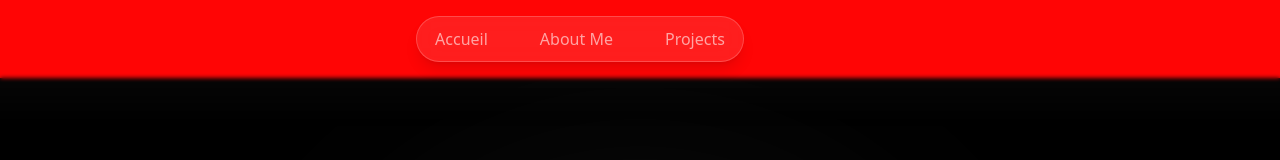
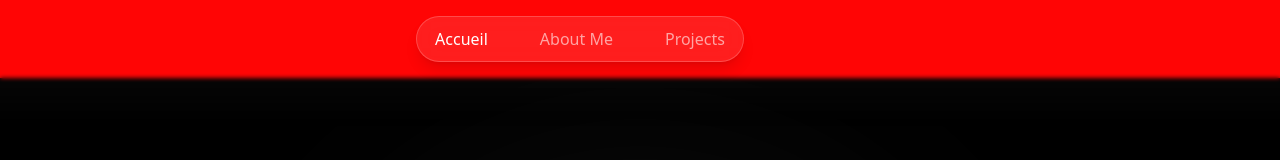
Before and after one commit to Koro03/portfolio, a Next.js app: page / in a window 1280 px wide. Shown: the top 160 px of the page. Built offline with nearby package versions, Linux system fonts and the light colour scheme.

Commit message:
Center header navigation on all screen sizes

```diff
--- a/components/common/Header.tsx
+++ b/components/common/Header.tsx
@@ -27,7 +27,7 @@ export default function Header() {
 
 
 
-            <div className="relative flex items-center justify-center md:justify-between px-6 md:px-16 py-4">
+            <div className="relative flex items-center justify-center px-6 md:px-16 py-4">
 
                 <div className="hidden md:block text-white/80 font-semibold">
 
@@ -37,7 +37,7 @@ export default function Header() {
                     <Link
                         href="/"
                         className={` hover:text-white px-2 py-1 rounded-3xl whitespace-nowrap border-2 border-transparent
-                        ${path == " " ? "text-white" : "text-white/60 hover:text-white"}
+                        ${path == "/" ? "text-white" : "text-white/60 hover:text-white"}
                         transition-all duration-300 `}
                     >
                         Accueil
@@ -55,7 +55,7 @@ export default function Header() {
                     <Link
                         href="/projects"
                         className={` hover:text-white px-2 py-1 rounded-3xl whitespace-nowrap border-2 border-transparent
-                        ${path.startsWith(" /project") ? "text-white" : "text-white/60 hover:text-white"}
+                        ${path.startsWith("/project") ? "text-white" : "text-white/60 hover:text-white"}
                         transition-all duration-300 `}
                     >
                         Projects
```
